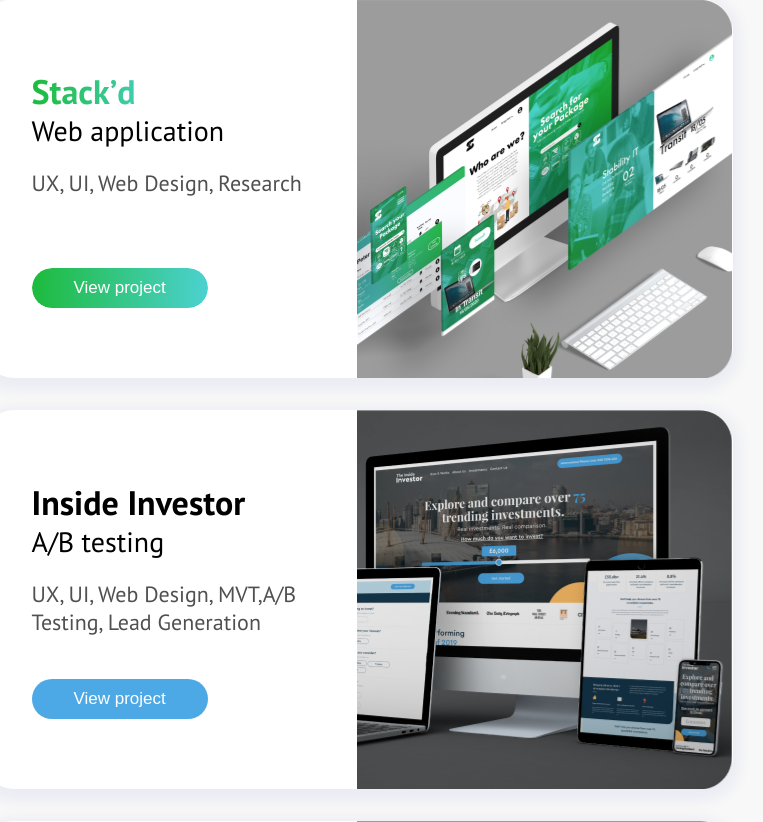
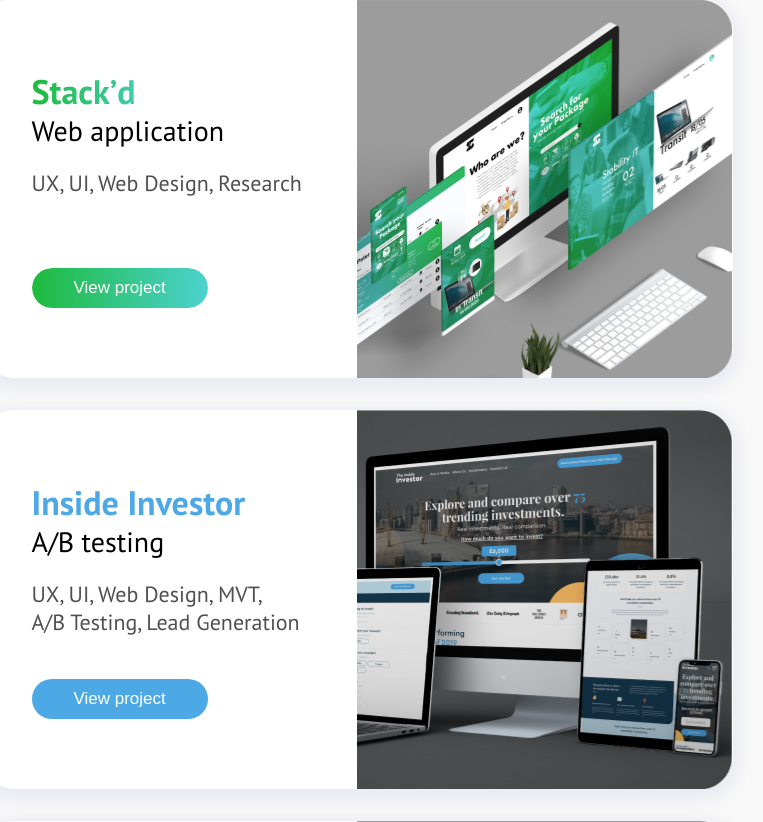
Before and after one commit to JordanSteeleGIT/Design-Portfolio, a PHP site: page / in a window 1280 px wide. Shown: the part 1255-2077 px from the top of the page, without its empty margins (283-1046 px from the left). Run offline with PHP 8.4, Linux system fonts and the light colour scheme.

Commit message:
-Text color change

```diff
--- a/index.html
+++ b/index.html
@@ -108,7 +108,7 @@
                 <div class="case-Study-Box-Left-Text">
                   <h2>Inside Investor</h2>
                   <h3>A/B testing</h3>
-                  <h4>UX, UI, Web Design, MVT,A/B Testing, Lead Generation</h4>
+                  <h4>UX, UI, Web Design, MVT, <br>A/B Testing, Lead Generation</h4>
                 </div>
                 <a href="./investor.html"><button>View project</button></a>
               </div>
--- a/styles/index-styles.css
+++ b/styles/index-styles.css
@@ -397,7 +397,7 @@
 }
 
 /* Ok you're safe */
-.about-Me-Container h2 {
+.case-Study-Box-Three h2 {
   color: #4da9e6;
 }
 
```
